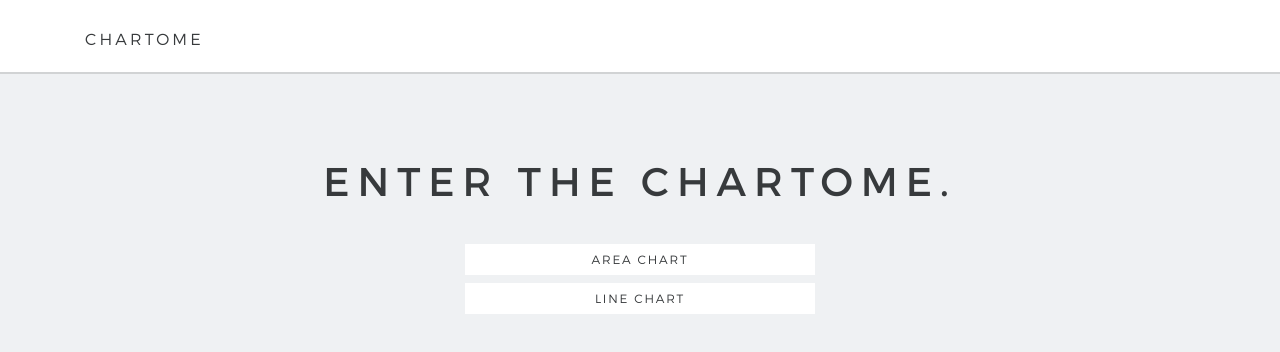
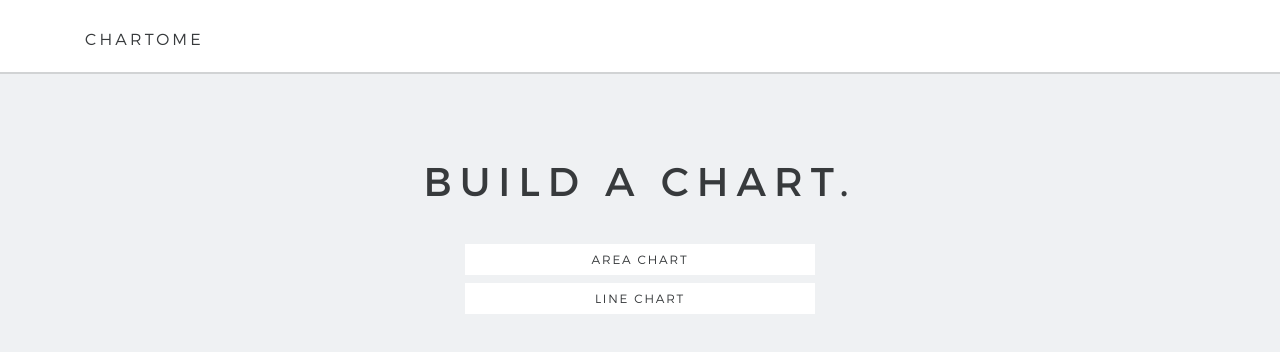
Before and after one commit to jswest/chartome, a plain HTML site: page index.html in a window 1280 px wide. Drawn offline with Linux system fonts and the light colour scheme.

Commit message:
Changing the header.

```diff
--- a/index.html
+++ b/index.html
@@ -29,7 +29,7 @@
 				<div id="chart-type-chooser">
 					<div class="row">
 						<div class="col-sm-12">
-							<h1 class="header-4">Enter the Chartome.</h1>
+							<h1 class="header-4">Build a chart.</h1>
 						</div>
 					</div>
 					<div class="row">
```
